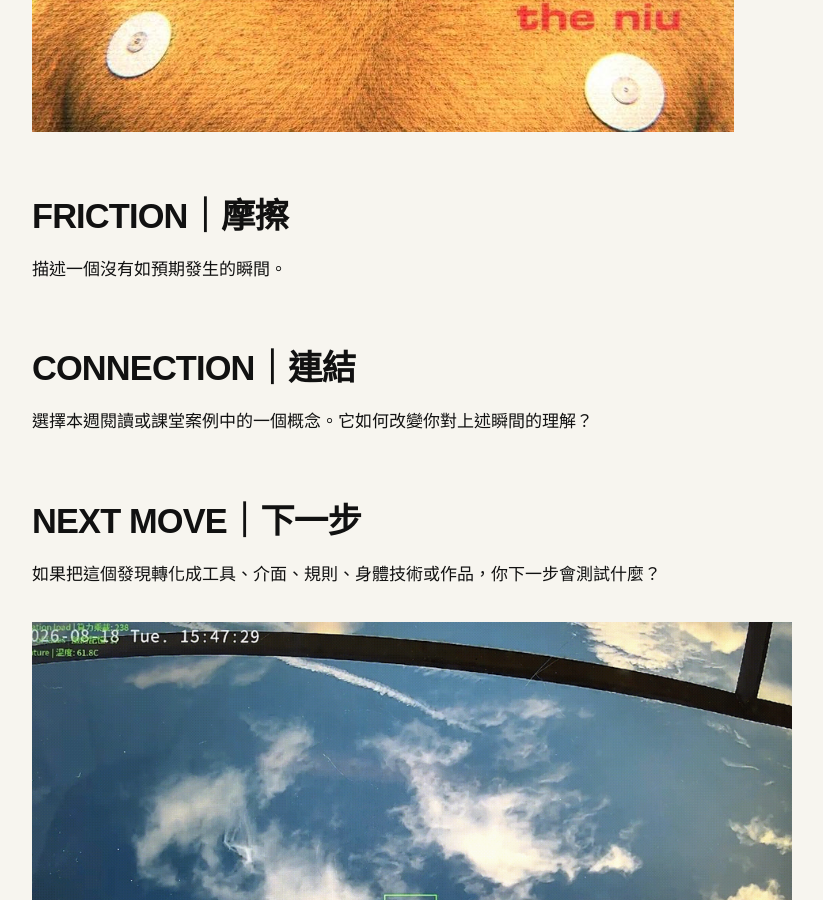
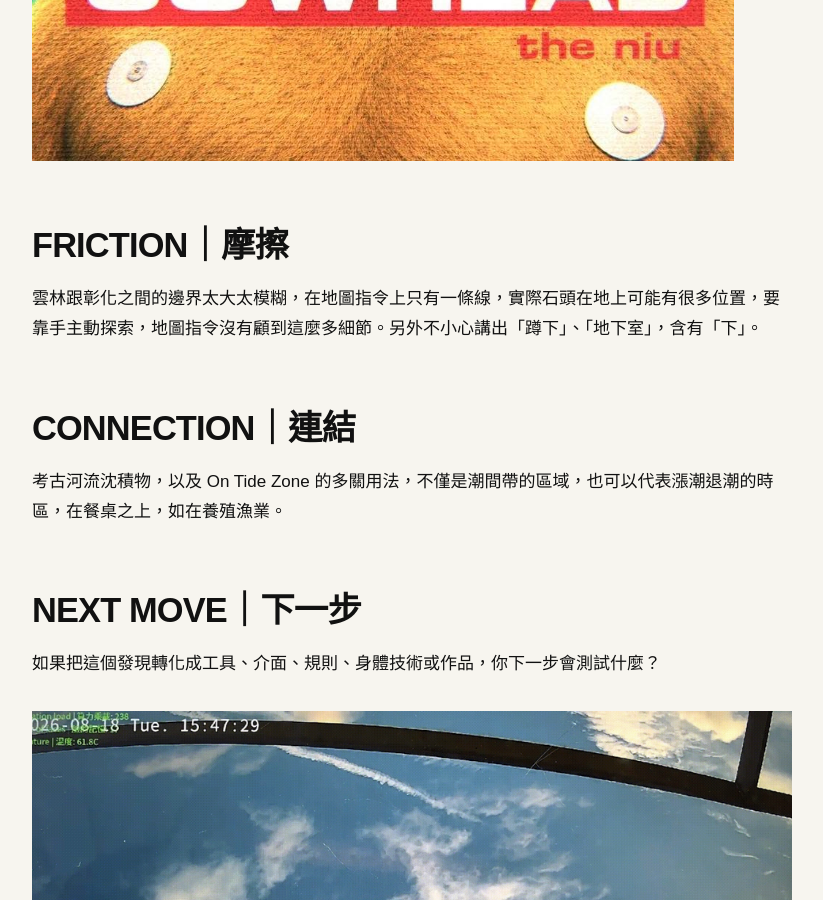
Before and after one commit to middlecm/fieldworkarchive, a Jekyll site: the page built from weeks/week-01.md, in a window 1280 px wide and 900 px high, scrolled down 1229 px. Shown: the whole window, without its empty margins (48-871 px from the left). Built offline with Jekyll 4.4.1, drawn with Linux system fonts in a browser that asks for light colours; some of the changed text lies outside the part shown.

Commit message:
Revise week-01.md with improved descriptions
Updated content in week-01.md to refine descriptions and clarify concepts related to location, friction, and connections.

```diff
--- a/weeks/week-01.md
+++ b/weeks/week-01.md
@@ -8,7 +8,7 @@ permalink: /weeks/week-01/
 # 田野從哪裡開始？
 
 > 請保留具體的現場、材料、語句或身體感受。
-> 從哪開始？
+> 用台灣縣市相對位置當作教室內容，花東縱長，西部飽滿。中央山脈、靠海、中國、關島、日本、菲律賓。「在新竹裡，靠桃園，靠海一點。」
 
 ## TRACE｜痕跡
 
@@ -17,11 +17,11 @@ permalink: /weeks/week-01/
 
 ## FRICTION｜摩擦
 
-描述一個沒有如預期發生的瞬間。
+雲林跟彰化之間的邊界太大太模糊，在地圖指令上只有一條線，實際石頭在地上可能有很多位置，要靠手主動探索，地圖指令沒有顧到這麼多細節。另外不小心講出「蹲下」、「地下室」，含有「下」。
 
 ## CONNECTION｜連結
 
-選擇本週閱讀或課堂案例中的一個概念。它如何改變你對上述瞬間的理解？
+考古河流沈積物，以及 On Tide Zone 的多關用法，不僅是潮間帶的區域，也可以代表漲潮退潮的時區，在餐桌之上，如在養殖漁業。
 
 ## NEXT MOVE｜下一步
 
```
